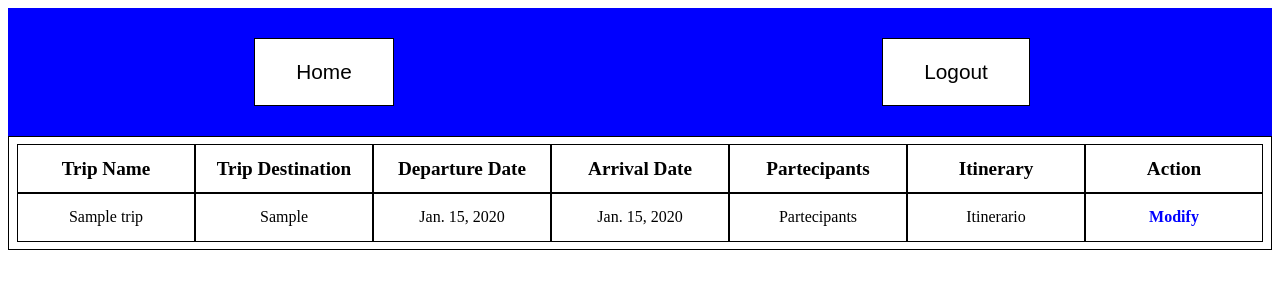
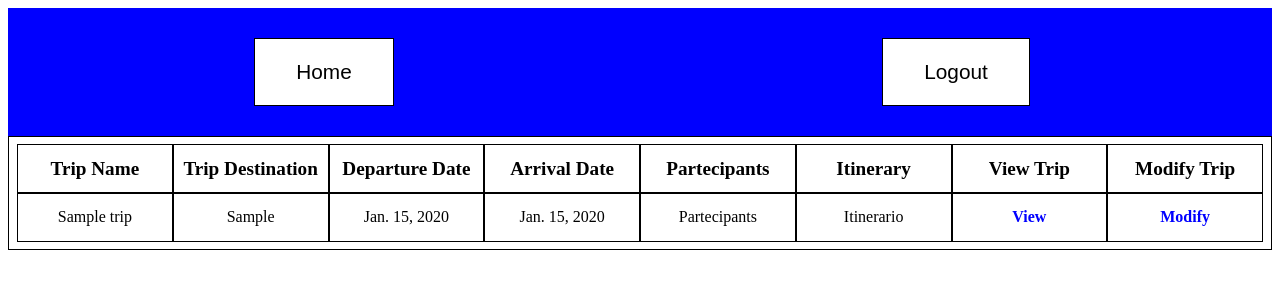
Before and after one commit to alessandrofloris/progettoIsw, a Django app: page /mytrips in a window 1280 px wide. Shown: the top 300 px of the page. Run offline with Django 4.2, Linux system fonts and the light colour scheme; tables that the repository leaves empty hold one stand-in row (values such as "Sample post").

Commit message:
new view "viewtrip" to display the details of the trip

```diff
--- a/travelGroup/templates/travelGroup/trips.html
+++ b/travelGroup/templates/travelGroup/trips.html
@@ -51,7 +51,10 @@
             Itinerary
         </div>
         <div class="single-field-trip-container trip-table-header">
-            Action
+            View Trip
+        </div>
+        <div class="single-field-trip-container trip-table-header">
+            Modify Trip
         </div>
     </div>
     {% for trip in tripList %}
@@ -75,7 +78,10 @@
             Itinerario
         </div>
         <div class="single-field-trip-container">
-            <a href="/modifytrip/{{ trip.id }}">Modify</a> {# Sarebbe meglio usare il costrutto {url view args} #}
+            <a href="/viewtrip/{{ trip.id }}">View</a> {# todo Sarebbe meglio usare il costrutto {url view args} #}
+        </div>
+        <div class="single-field-trip-container">
+            <a href="/modifytrip/{{ trip.id }}">Modify</a> {# todo Sarebbe meglio usare il costrutto {url view args} #}
         </div>
     </div>
     {% endfor %}
--- a/travelGroup/urls.py
+++ b/travelGroup/urls.py
@@ -10,5 +10,6 @@ urlpatterns = [
     path("modifytrip/<int:trip_id>", views.modify_trip, name='modifytrip'),
     path("login", views.login),
     path("registration", views.registration),
-    path("invite", views.invite)
+    path("invite", views.invite),
+    path("viewtrip/<int:trip_id>", views.view_trip, name='viewtrip'),
 ]
--- a/travelGroup/views.py
+++ b/travelGroup/views.py
@@ -24,7 +24,6 @@ def registration(request):
     return render(request, "travelGroup/registration.html", context)
 
 
-
 def index(request):
     return HttpResponse("This is the homepage! "
                         "From here you'll be able to create a new trip group!")
@@ -49,18 +48,22 @@ def newtrip(request):
         activity_formset = ActivityFormSet()
     return newtrip_render(request, newtrip_form, activity_formset)
 
+
 def newtrip_render(request, newtrip_form, activity_formset):
     return render(request, "travelGroup/newtrip.html", {"newTripForm": newtrip_form, "activity_formset": activity_formset})
 
 
 def modify_trip(request, trip_id):
     return HttpResponse("You want to modify the trip %s." % trip_id)
+
+
 def newtrip_validation(form):
     if form.is_valid:
         form.save()
         return HttpResponseRedirect("mytrips")
     else:
         return HttpResponse("not a valid form!")
+
 
 def addactivity_validation(form):
     if form.is_valid:
@@ -69,6 +72,7 @@ def addactivity_validation(form):
         return HttpResponse("ok")
     else:
         return HttpResponse("not a valid form!")
+
 
 def invite(request):
     user_list = User.objects.all()
@@ -80,3 +84,7 @@ def invite(request):
     }
 
     return render(request, "travelGroup/invite.html", context)
+
+
+def view_trip(request, trip_id):
+    return HttpResponse("You want to view the details of the trip %s." % trip_id)
```
